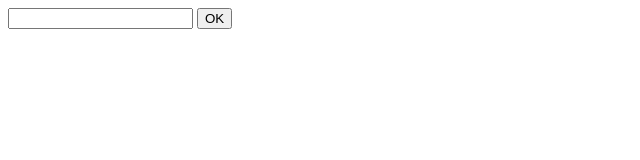
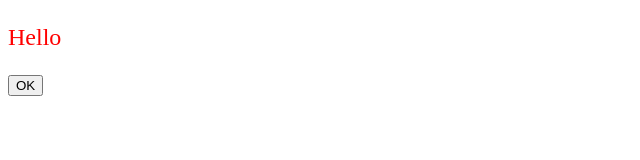
Before and after one commit to RisaMuraguchi/MyJavaScript, a plain HTML site: page index.html in a window 1280 px wide. Both pictures are taken after a click on the button "OK". Shown: the whole page, without its empty margins (0-640 px from the left). Drawn offline with Linux system fonts and the light colour scheme.

Commit message:
[Finish]DOM操作編#21

```diff
--- a/index.html
+++ b/index.html
@@ -7,11 +7,8 @@
   <title>My JavaScript</title>
 </head>
 <body>
-  <form>
-    <input type="text">
-    <button>OK</button>
-  </form>
-  <p></p>
+  <p style="color: red;">Hello</p>
+  <button>OK</button>
 
   <script src="main.js"></script>
 </body>
--- a/main.js
+++ b/main.js
@@ -1,8 +1,7 @@
 'use strict';
 
 {
-  document.querySelector('form').addEventListener('submit', (e) => {
-    e.preventDefault();
-    document.querySelector('p').textContent = document.querySelector('input').value;
+  document.querySelector('button').addEventListener('click', () => {
+    document.querySelector('p').style.fontSize = '24px';
   });
 }
```
